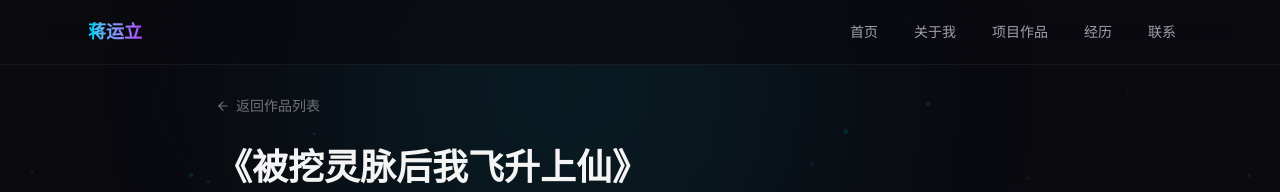
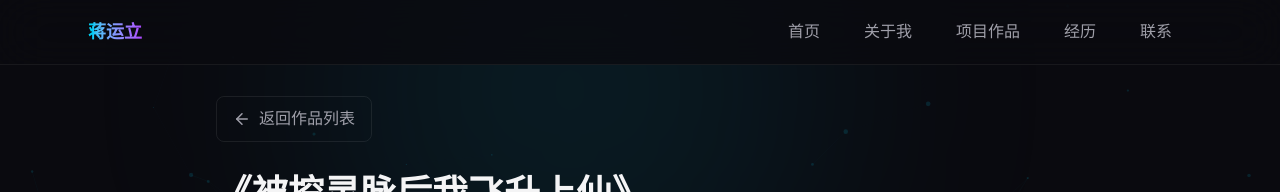
Before and after one commit to jiang050504/Portfolio, a Next.js app: page /projects/0 in a window 1280 px wide. Shown: the top 192 px of the page. Built offline with nearby package versions, Linux system fonts and the light colour scheme.

Commit message:
UI优化：放大按钮尺寸，后台链接标签颜色区分
- 导航栏按钮: px-4 py-2 → px-5 py-2.5, 字号 sm → base
- 返回按钮: 加边框圆角，字号加大，图标 18px
- 后台演示链接标签: 绿色
- 后台图片/视频标签: 紫色

```diff
--- a/src/app/admin/page.tsx
+++ b/src/app/admin/page.tsx
@@ -47,15 +47,17 @@ const tabs: { key: TabKey; label: string; icon: React.ReactNode }[] = [
 function Field({
   label,
   hint,
+  color,
   children,
 }: {
   label: string;
   hint?: string;
+  color?: string;
   children: React.ReactNode;
 }) {
   return (
     <label className="block">
-      <span className="mb-1.5 block text-sm font-medium text-zinc-400">
+      <span className={`mb-1.5 block text-sm font-medium ${color || "text-zinc-400"}`}>
         {label}
         {hint && <span className="ml-1 text-xs text-zinc-600">({hint})</span>}
       </span>
@@ -276,7 +278,7 @@ function ProjectEditor({
           />
         </Field>
       </div>
-      <Field label="演示链接（飞书/网页等）">
+      <Field label="演示链接（飞书/网页等）" color="text-green-400">
         <Input
           value={project.demo}
           onChange={(v) => onChange({ ...project, demo: v })}
@@ -287,7 +289,7 @@ function ProjectEditor({
       <div>
         <div className="mb-2 flex items-center justify-between">
           <span className="text-sm font-medium text-zinc-400">
-            项目截图（{project.images?.length || 0} 张）
+            <span className="text-purple-400">项目截图（{project.images?.length || 0} 张）</span>
           </span>
           <button
             onClick={() => onChange({ ...project, images: [...(project.images || []), ""] })}
@@ -319,7 +321,7 @@ function ProjectEditor({
       <div>
         <div className="mb-2 flex items-center justify-between">
           <span className="text-sm font-medium text-zinc-400">
-            演示视频（{project.videos?.length || 0} 个）
+            <span className="text-purple-400">演示视频（{project.videos?.length || 0} 个）</span>
           </span>
           <button
             onClick={() => onChange({ ...project, videos: [...(project.videos || []), ""] })}
@@ -464,9 +466,10 @@ export default function AdminPage() {
           <div className="flex items-center gap-4">
             <button
               onClick={() => router.push("/")}
-              className="flex items-center gap-1.5 rounded-lg border border-white/[0.08] px-3 py-2 text-sm text-zinc-400 transition-colors hover:border-zinc-600 hover:text-zinc-200"
+              className="flex items-center gap-2 rounded-lg border border-white/[0.08] px-4 py-2.5 text-base text-zinc-400 transition-colors hover:border-zinc-600 hover:text-zinc-200"
             >
               <ArrowLeft size={14} />
+              <ArrowLeft size={18} />
               回到网站
             </button>
             <h1 className="text-2xl font-bold text-zinc-100">内容编辑后台</h1>
--- a/src/app/projects/[id]/ProjectDetailClient.tsx
+++ b/src/app/projects/[id]/ProjectDetailClient.tsx
@@ -41,8 +41,8 @@ export default function ProjectDetailClient({ id }: Props) {
   return (
     <div className="min-h-screen pt-24 pb-16">
       <div className="mx-auto max-w-4xl px-6">
-        <Link href="/projects" className="mb-8 inline-flex items-center gap-1.5 text-sm text-zinc-500 transition-colors hover:text-cyan-400">
-          <ArrowLeft size={14} /> 返回作品列表
+        <Link href="/projects" className="mb-8 inline-flex items-center gap-2 rounded-lg border border-white/[0.08] px-4 py-2.5 text-base text-zinc-400 transition-colors hover:border-cyan-400/30 hover:text-cyan-400">
+          <ArrowLeft size={18} /> 返回作品列表
         </Link>
 
         <motion.div initial={{ opacity: 0, y: 20 }} animate={{ opacity: 1, y: 0 }} transition={{ duration: 0.5 }}>
--- a/src/components/layout/Navbar.tsx
+++ b/src/components/layout/Navbar.tsx
@@ -39,7 +39,7 @@ export default function Navbar() {
               <Link
                 key={link.href}
                 href={link.href}
-                className={`relative rounded-lg px-4 py-2 text-sm font-medium transition-colors ${
+                className={`relative rounded-lg px-5 py-2.5 text-base font-medium transition-colors ${
                   isActive
                     ? "text-cyan-400"
                     : "text-zinc-400 hover:text-zinc-200"
@@ -85,7 +85,7 @@ export default function Navbar() {
                     key={link.href}
                     href={link.href}
                     onClick={() => setIsOpen(false)}
-                    className={`rounded-lg px-4 py-3 text-sm font-medium transition-colors ${
+                    className={`rounded-lg px-5 py-3 text-base font-medium transition-colors ${
                       isActive
                         ? "bg-cyan-400/10 text-cyan-400"
                         : "text-zinc-400 hover:bg-white/[0.03] hover:text-zinc-200"
```
